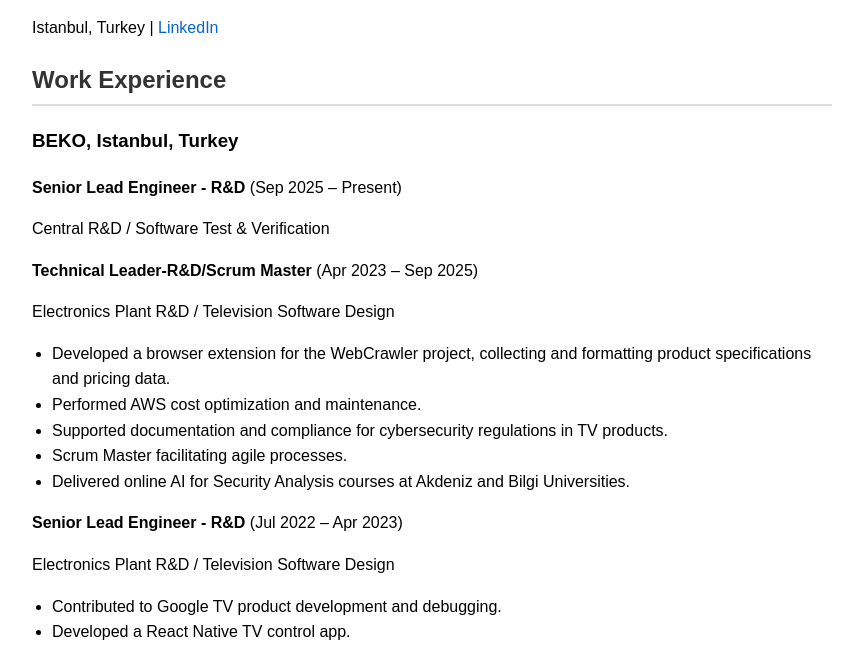
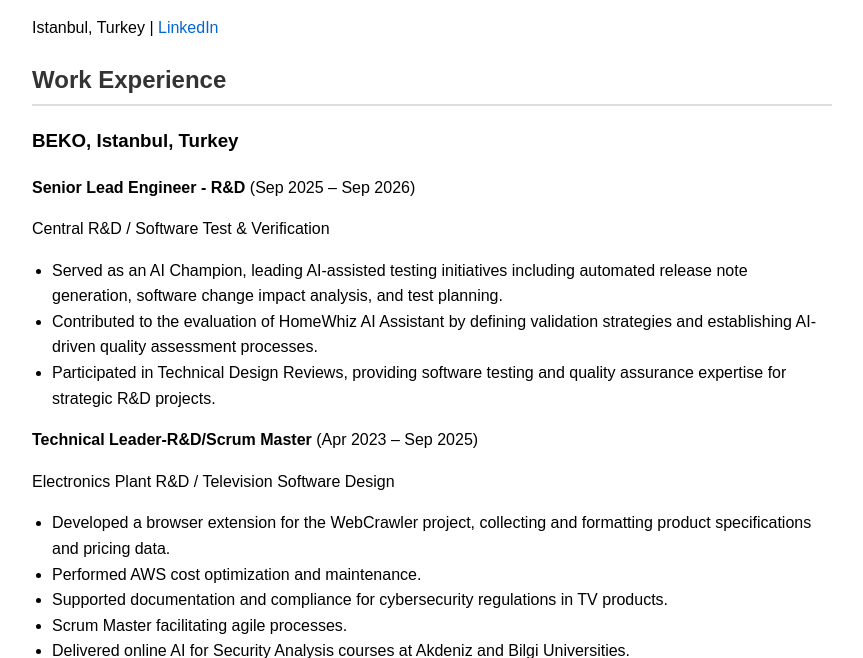
Before and after one commit to gozogur/gozogur.github.io, a plain HTML site: page index.html in a window 1280 px wide. Shown: the part 106-764 px from the top of the page, without its empty margins (208-1071 px from the left). Drawn offline with Linux system fonts and the light colour scheme.

Commit message:
Update current position details

```diff
--- a/index.html
+++ b/index.html
@@ -20,8 +20,13 @@
     <div class="section">
         <h2>Work Experience</h2>
         <h3>BEKO, Istanbul, Turkey</h3>
-        <p><strong>Senior Lead Engineer - R&D</strong> (Sep 2025 – Present)</p>
+        <p><strong>Senior Lead Engineer - R&D</strong> (Sep 2025 – Sep 2026)</p>
         <p>Central R&D / Software Test & Verification</p>
+        <ul>
+            <li>Served as an AI Champion, leading AI-assisted testing initiatives including automated release note generation, software change impact analysis, and test planning.</li>
+            <li>Contributed to the evaluation of HomeWhiz AI Assistant by defining validation strategies and establishing AI-driven quality assessment processes.</li>
+            <li>Participated in Technical Design Reviews, providing software testing and quality assurance expertise for strategic R&D projects.</li>
+        </ul>
         <p><strong>Technical Leader-R&D/Scrum Master</strong> (Apr 2023 – Sep 2025)</p>
         <p>Electronics Plant R&D / Television Software Design</p>
         <ul>
```
